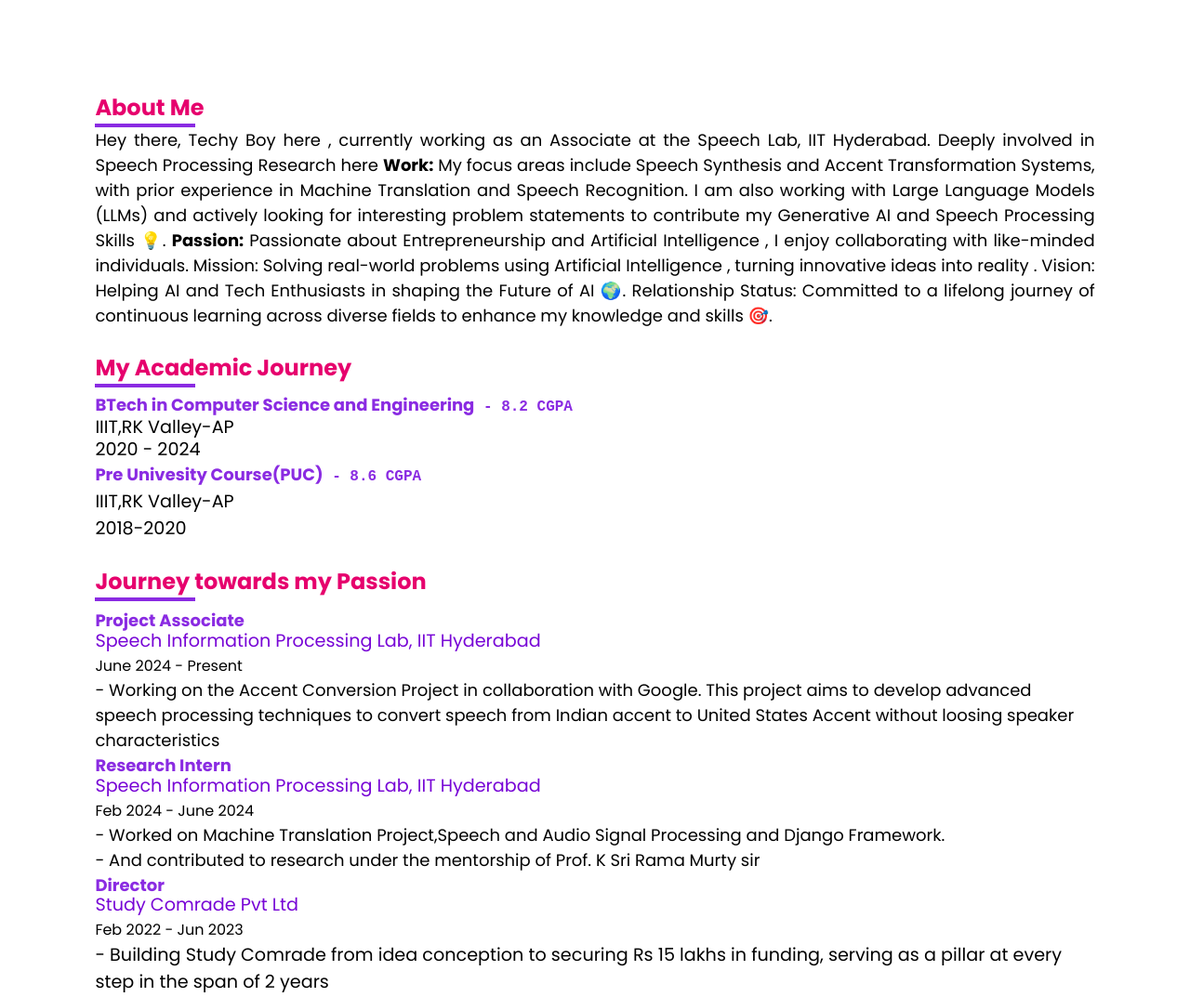
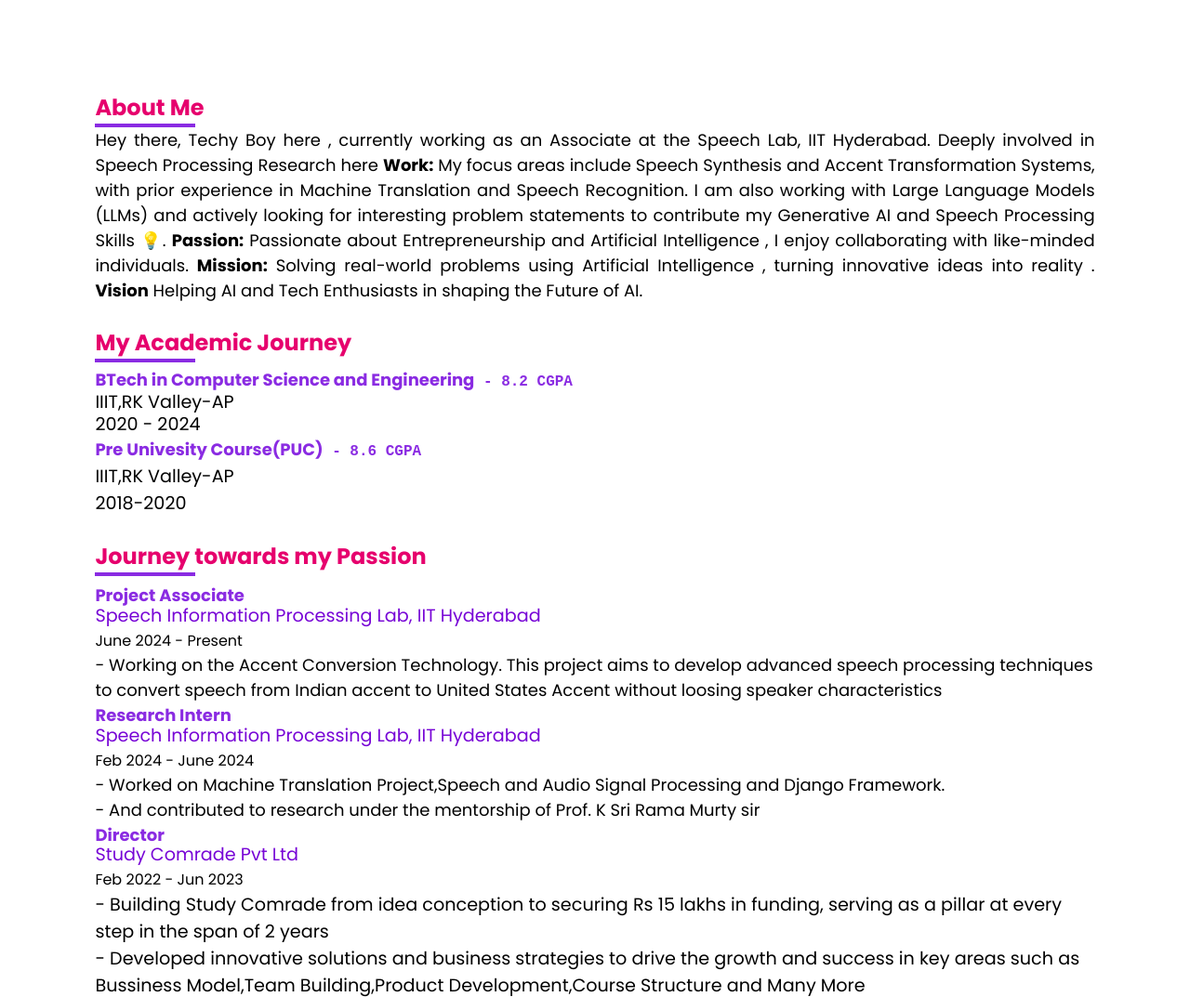
Before and after one commit to ArigalaAdarsh/protfolio, a plain HTML site: page index.html in a window 1280 px wide. Shown: the part 840-1913 px from the top of the page at 93% size. Drawn offline with nearby package versions, Linux system fonts and the light colour scheme.

Commit message:
About Section

```diff
--- a/index.html
+++ b/index.html
@@ -6,7 +6,7 @@
     </style>
     <meta charset="UTF-8">
     <meta name="viewport" content="width=device-width, initial-scale=1.0">
-    <meta name="description" content="Portfolio of Sunil, an aspiring AI Engineer with a focus on solving real-world problems using Artificial Intelligence.">
+    <meta name="description" content="Portfolio of Sunil, an Speech and Gen AI Engineer with a focus on solving real-world problems using Artificial Intelligence.">
 
     <title>The Techy</title>
     <link rel="stylesheet" href="style.css">
@@ -102,14 +102,12 @@ My focus areas include Speech Synthesis and Accent Transformation Systems, with
 <b>Passion:</b>
 Passionate about Entrepreneurship and Artificial Intelligence , I enjoy collaborating with like-minded individuals.
 
-Mission:
+<b>Mission:</b>
 Solving real-world problems using Artificial Intelligence , turning innovative ideas into reality .
 
-Vision:
-Helping AI and Tech Enthusiasts in shaping the Future of AI 🌍.
-
-Relationship Status:
-Committed to a lifelong journey of continuous learning across diverse fields to enhance my knowledge and skills 🎯.</p>
+<b>Vision</b>
+                Helping AI and Tech Enthusiasts in shaping the Future of AI.
+</p>
             <!-- <section class="education" id="education"> -->
                 <br>
                 <div class="main-text left-align">
@@ -143,7 +141,7 @@ Committed to a lifelong journey of continuous learning across diverse fields to
                         <h3 style="font-size: large; color:#8a2be2;margin-top:-20px;line-height: 1;">Project Associate</h3>
                         <p style="font-size: larger;margin-top:-10px;color:#7704d6;">Speech Information Processing Lab, IIT Hyderabad</p>
                         <p style="font-size: medium;">June 2024 - Present</p>
-                        <p style="font-size: large;">- Working on the Accent Conversion Project in collaboration with Google. This
+                        <p style="font-size: large;">- Working on the Accent Conversion Technology. This
 project aims to develop advanced speech processing techniques to convert speech from Indian accent to United States Accent without loosing speaker
 characteristics</p>
                 </div><br>
```
